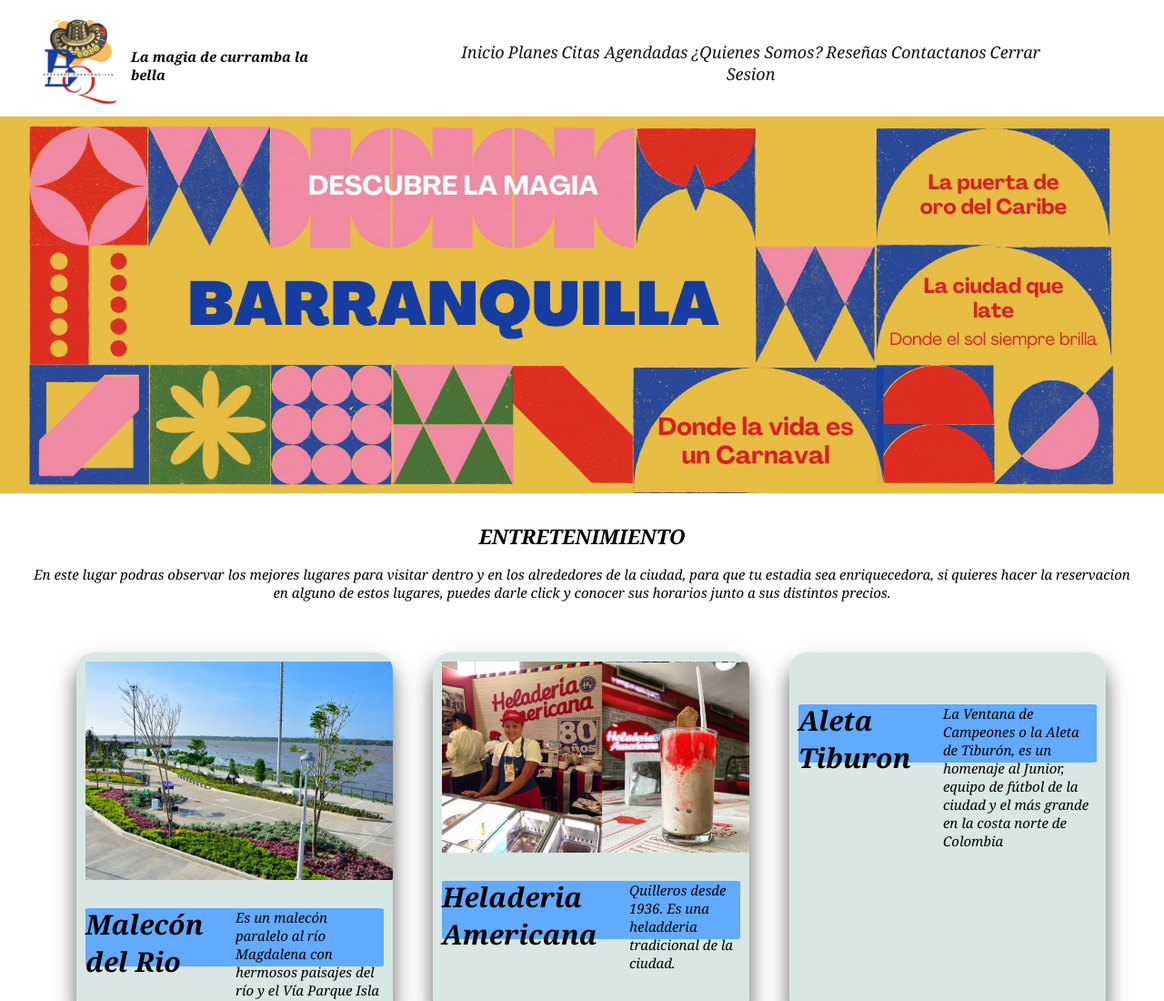
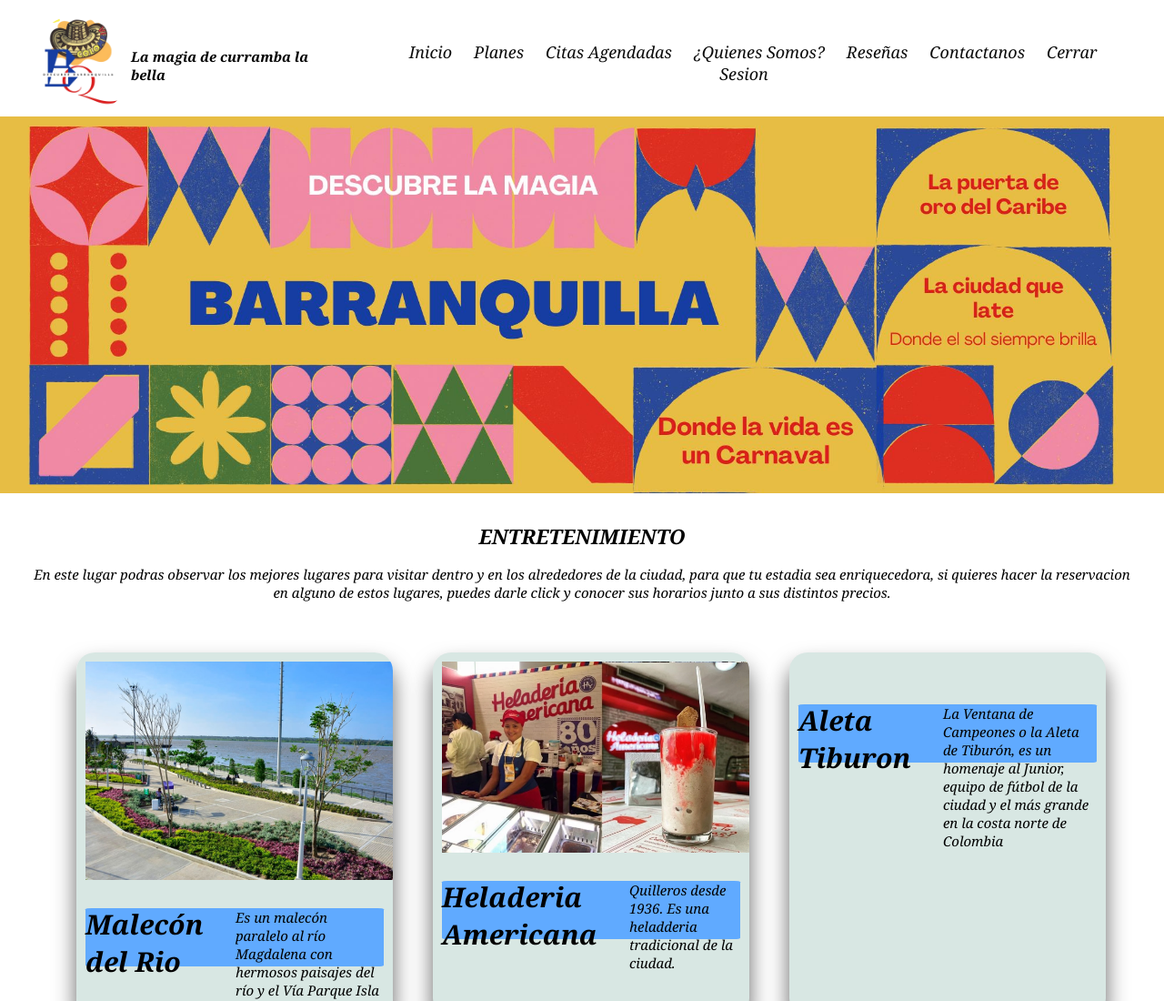
Before and after one commit to NicolleAndrea2531/Descubre-Barranquilla-2-, a plain HTML site: page inicio.html in a window 1280 px wide. Shown: the top 1100 px of the page at 91% size. Drawn offline with nearby package versions, Linux system fonts and the light colour scheme; files whose address does not match are found by name.

Commit message:
Edicion del menú, para que no estuvieran tan pegadas las opciones del mismo, asi como el padding y margin, para que este alineado con el logo y refran de la pagina web

```diff
--- a/CSS/Estilos.css
+++ b/CSS/Estilos.css
@@ -92,33 +92,27 @@ header .btn:hover {
 
 #menu {
     text-align: center;
-    align-items: end;
-
-
+    align-items: center;
 }
 
 .menu {
     margin-top: 10px;
-    justify-content: space-between;
-    padding: 100px 120px;
-
-
-
+    display: block;
+    padding: 80px 60px;
 }
 
 .menu a {
     text-decoration: none;
-    color: rgb(19, 19, 18);
+    color: rgb(12, 12, 12);
+    padding: 0px 10px;
     font-size: 18px;
-    gap: 20px;
-
 }
 
 .menu a:hover {
-    background-color: rgb(96, 170, 255);
-    color: rgb(14, 13, 13);
-    border-radius: 15%;
+    background-color: rgb(112, 174, 255);
+    color: black;
 }
+
 
 .Inicio img {
     width: 100%;
--- a/CSS/EstilosContactanos.css
+++ b/CSS/EstilosContactanos.css
@@ -86,7 +86,7 @@ a {
 }
 
 .menu {
-          margin-top: -50px;
+          margin-top: 50px;
           display: block;
           padding: 10px 5px;
 }
@@ -130,13 +130,13 @@ a {
 .contacto input[type="text"]:focus,
 .contacto input[type="email"]:focus,
 .contacto textarea:focus {
-          border-bottom: #243b55;
+          border-bottom: rgb(112, 174, 255);
 }
 
 .boton_enviar {
           width: 100px;
           height: 40px;
-          background: #243b55;
+          background: rgb(112, 174, 255);
           font-size: 18px;
           color: #fff;
           border: 1 solid;
```
